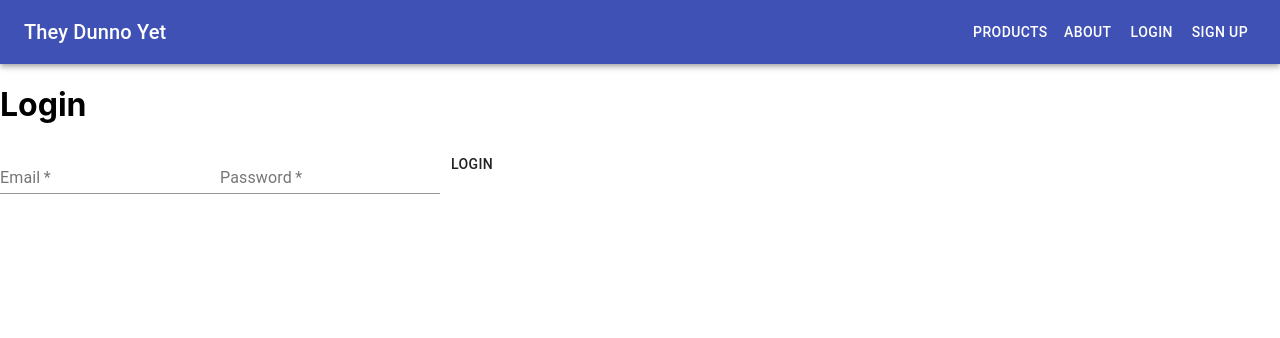
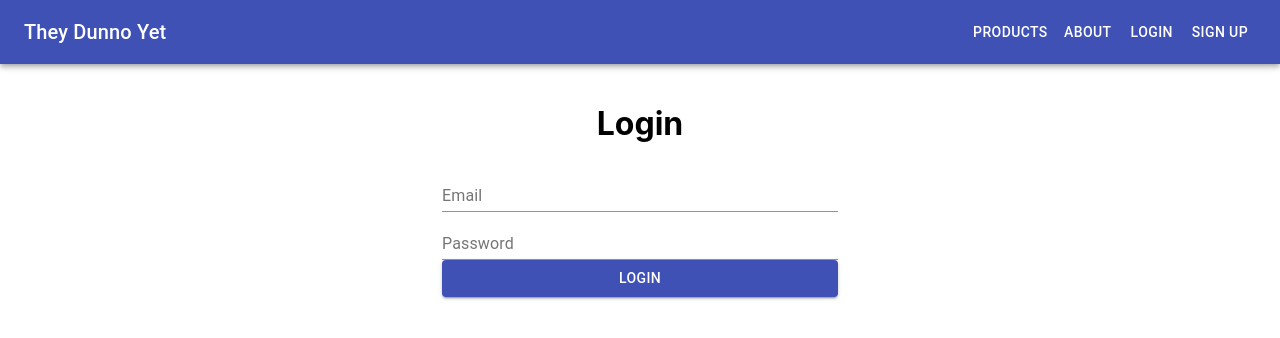
Before and after one commit to TheyDunnoYet/they-dunno-yet, a React (Create React App) app in the folder client/: page /login in a window 1280 px wide. Shown: the top 338 px of the page. Built offline with nearby package versions, Linux system fonts and the light colour scheme; the HTML template or start-up script is replaced by a standard one.

Commit message:
Fixed login + improved error handling

```diff
--- a/client/src/components/Login.js
+++ b/client/src/components/Login.js
@@ -3,9 +3,10 @@ import { connect } from "react-redux";
 import { login } from "../redux/actions/authActions";
 import { clearErrors } from "../redux/actions/errorActions";
 import { useNavigate } from "react-router-dom";
-import { TextField, Button } from "@material-ui/core";
+import { TextField, Button, Container, Box, Snackbar } from "@material-ui/core";
+import Alert from "@material-ui/lab/Alert";
 
-function Login({ login, clearErrors, error = {} }) {
+function Login({ login, clearErrors, error = {}, isAuthenticated }) {
   let navigate = useNavigate();
 
   const [userData, setUserData] = useState({
@@ -13,62 +14,162 @@ function Login({ login, clearErrors, error = {} }) {
     password: "",
   });
 
+  const [formErrors, setFormErrors] = useState({
+    email: "",
+    password: "",
+  });
+
+  const [localErrors, setLocalErrors] = useState({
+    email: "",
+    password: "",
+  });
+
+  const [snackbarOpen, setSnackbarOpen] = useState(false); // For Snackbar
+  const [errorSnackbarOpen, setErrorSnackbarOpen] = useState(false);
+
   useEffect(() => {
-    return () => {
-      clearErrors(); // Clear errors when the component is unmounted
+    if (error && error.id === "LOGIN_FAIL") {
+      setFormErrors({
+        email: error.msg.email,
+        password: error.msg.password,
+      });
+      clearErrors();
+    }
+  }, [error, clearErrors]);
+
+  useEffect(() => {
+    if (isAuthenticated) {
+      setSnackbarOpen(true);
+      setTimeout(() => {
+        navigate("/");
+      }, 2000);
+    }
+  }, [isAuthenticated, navigate]);
+
+  const handleEmailChange = (event) => {
+    const newEmail = event.target.value;
+    setUserData({ ...userData, email: newEmail });
+
+    const isValidEmail = (email) => {
+      const re = /\S+@\S+\.\S+/;
+      return re.test(email);
     };
-  }, [clearErrors]);
 
-  const handleChange = (event) => {
-    setUserData({
-      ...userData,
-      [event.target.name]: event.target.value,
-    });
+    if (!newEmail.trim() || !isValidEmail(newEmail)) {
+      setLocalErrors((errors) => ({
+        ...errors,
+        email: "Please enter a valid email.",
+      }));
+    } else {
+      setLocalErrors((errors) => ({
+        ...errors,
+        email: "",
+      }));
+    }
+  };
+
+  const handlePasswordChange = (event) => {
+    const newPassword = event.target.value;
+    setUserData({ ...userData, password: newPassword });
+
+    if (!newPassword.trim()) {
+      setLocalErrors((errors) => ({
+        ...errors,
+        password: "Please enter a password.",
+      }));
+    } else {
+      setLocalErrors((errors) => ({
+        ...errors,
+        password: "",
+      }));
+    }
   };
 
   const handleSubmit = (event) => {
     event.preventDefault();
-    login(userData)
-      .then(() => {
-        navigate("/"); // redirect user after login
-      })
-      .catch((err) => {
-        // handle error
+
+    if (localErrors.email || localErrors.password) {
+      return;
+    }
+
+    // Attempt to login
+    login(userData).catch((err) => {
+      if (err.response && err.response.status === 400) {
+        setErrorSnackbarOpen(true); // Open the error Snackbar
+        setFormErrors({
+          ...formErrors,
+          email: "This user doesn't exist. Please try again.",
+          password: "This user doesn't exist. Please try again.",
+        });
+      }
     });
   };
 
+  const handleClose = () => {
+    setSnackbarOpen(false);
+  };
+
   return (
-    <div>
-      <h1>Login</h1>
-      <form onSubmit={handleSubmit}>
+    <Container maxWidth="xs">
+      <Box my={5}>
+        <h1 style={{ textAlign: "center" }}>Login</h1>
+        <form onSubmit={handleSubmit} noValidate>
           <TextField
             type="email"
             name="email"
             value={userData.email}
-          onChange={handleChange}
+            onChange={handleEmailChange}
             label="Email"
-          required
-          error={!!error.email}
-          helperText={error.email}
+            error={!!(formErrors.email || localErrors.email)}
+            helperText={formErrors.email || localErrors.email}
+            fullWidth
           />
           <TextField
             type="password"
             name="password"
             value={userData.password}
-          onChange={handleChange}
+            onChange={handlePasswordChange}
             label="Password"
-          required
-          error={!!error.password}
-          helperText={error.password}
+            error={!!(formErrors.password || localErrors.password)}
+            helperText={formErrors.password || localErrors.password}
+            fullWidth
           />
-        <Button type="submit">Login</Button>
+          <Button type="submit" color="primary" variant="contained" fullWidth>
+            Login
+          </Button>
         </form>
-    </div>
+        <Snackbar
+          open={errorSnackbarOpen}
+          autoHideDuration={5000}
+          onClose={() => setErrorSnackbarOpen(false)}
+        >
+          <Alert onClose={() => setErrorSnackbarOpen(false)} severity="error">
+            This user doesn't exist. Please try again.
+          </Alert>
+        </Snackbar>
+
+        <Snackbar
+          open={snackbarOpen}
+          autoHideDuration={2000}
+          onClose={handleClose}
+        >
+          <Alert
+            onClose={handleClose}
+            severity="success"
+            variant="filled"
+            elevation={6}
+          >
+            Login successful!
+          </Alert>
+        </Snackbar>
+      </Box>
+    </Container>
   );
 }
 
 const mapStateToProps = (state) => ({
-  error: state.error || {},
+  error: state.error,
+  isAuthenticated: state.auth.isAuthenticated,
 });
 
 export default connect(mapStateToProps, { login, clearErrors })(Login);
```
Lines whose indentation alone changed are shown as unchanged.
